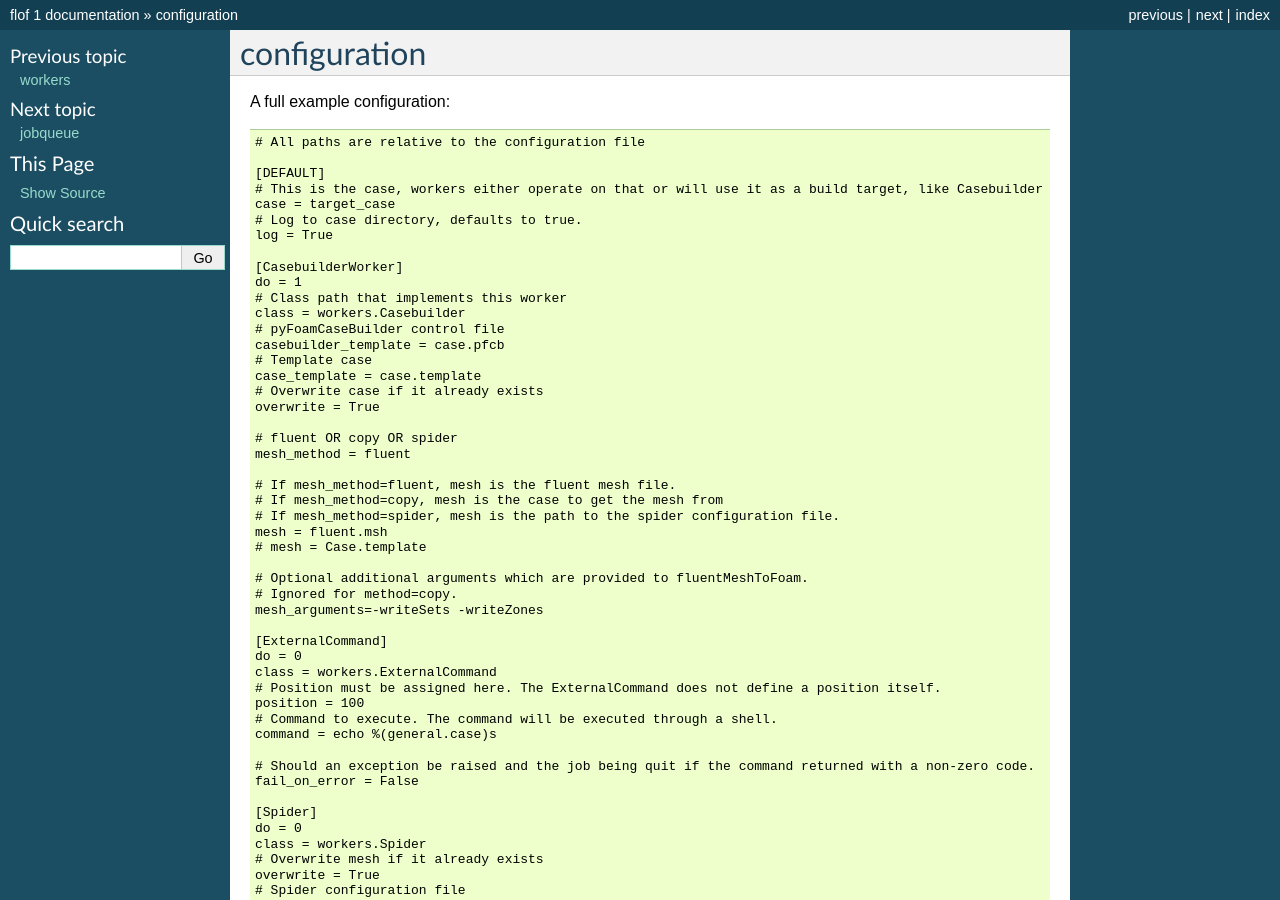
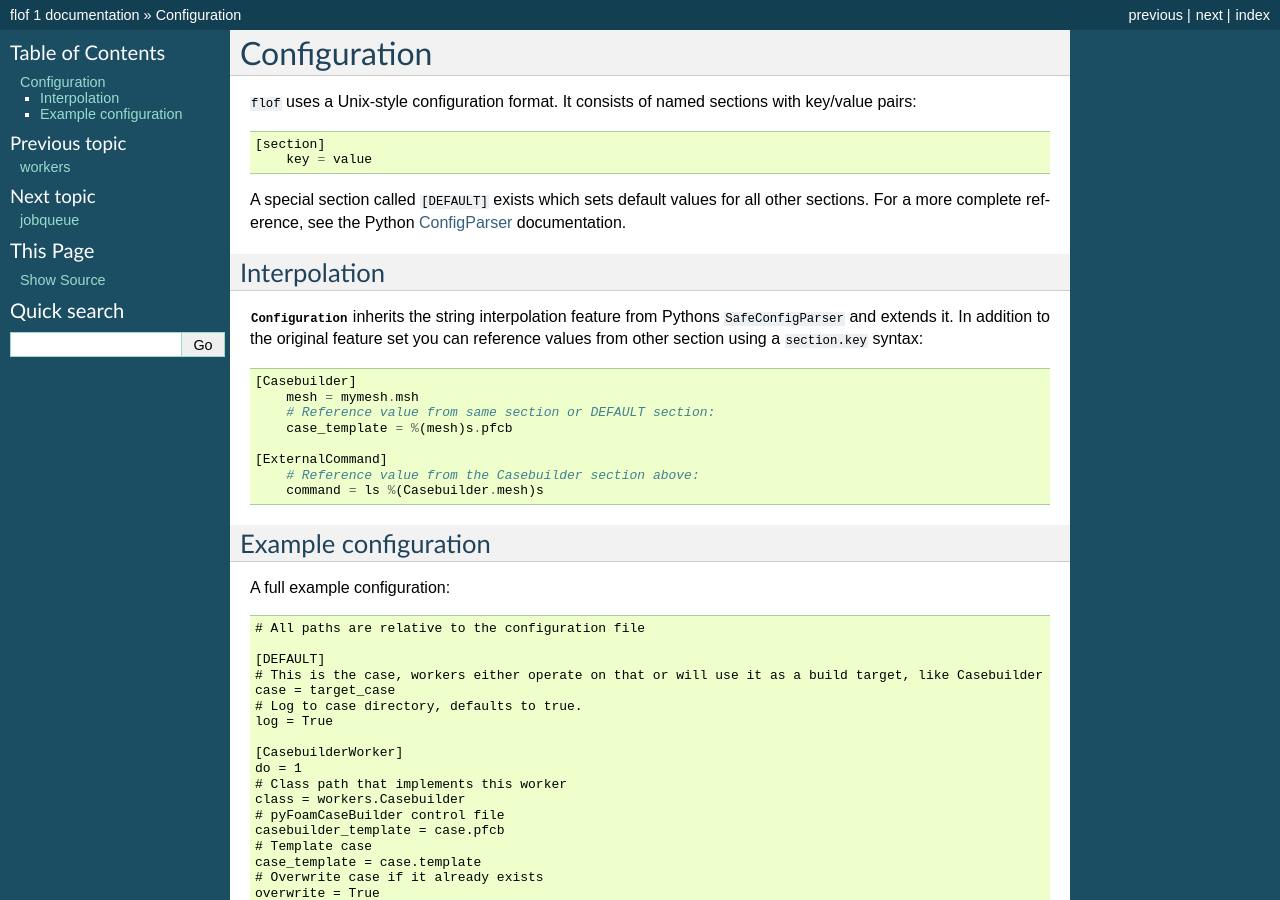
Before and after one commit to floli/flof, a Sphinx documentation site: the page built from doc/configuration.rst, in a window 1280 px wide and 900 px high. Built offline with Sphinx 7.4.7, drawn with Linux system fonts in a browser that asks for light colours; some of the changed text lies outside the part shown.

Commit message:
Extend documentation on flof.py and configuration.

```diff
--- a/doc/configuration.rst
+++ b/doc/configuration.rst
@@ -1,5 +1,28 @@
-configuration
+Configuration
 =============
+``flof`` uses a Unix-style configuration format. It consists of named sections with key/value pairs::
+
+    [section]
+        key = value
+
+A special section called ``[DEFAULT]`` exists which sets default values for all other sections. For a more complete reference, see the Python `ConfigParser <http://docs.python.org/library/configparser.html>`_ documentation.
+
+Interpolation
+-------------
+:class:`~configuration.Configuration` inherits the string interpolation feature from Pythons ``SafeConfigParser`` and extends it. In addition to the original feature set you can reference values from other section using a ``section.key`` syntax::
+
+    [Casebuilder]
+        mesh = mymesh.msh
+        # Reference value from same section or DEFAULT section:
+        case_template = %(mesh)s.pfcb
+
+    [ExternalCommand]
+        # Reference value from the Casebuilder section above:
+       	command = ls %(Casebuilder.mesh)s
+
+
+Example configuration
+---------------------
 A full example configuration:
 
 .. literalinclude:: example.conf
```
Also changed, not shown: doc/flof.rst (+30 -3 lines).
